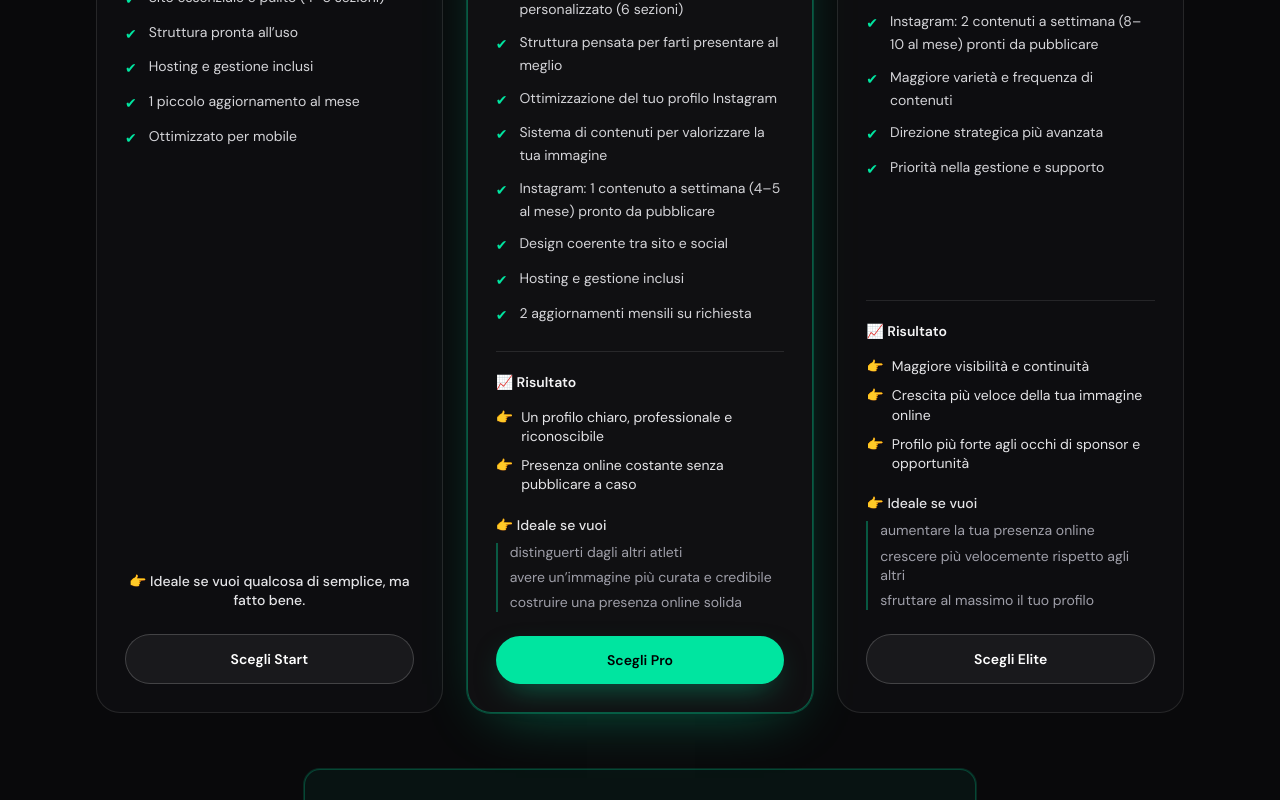
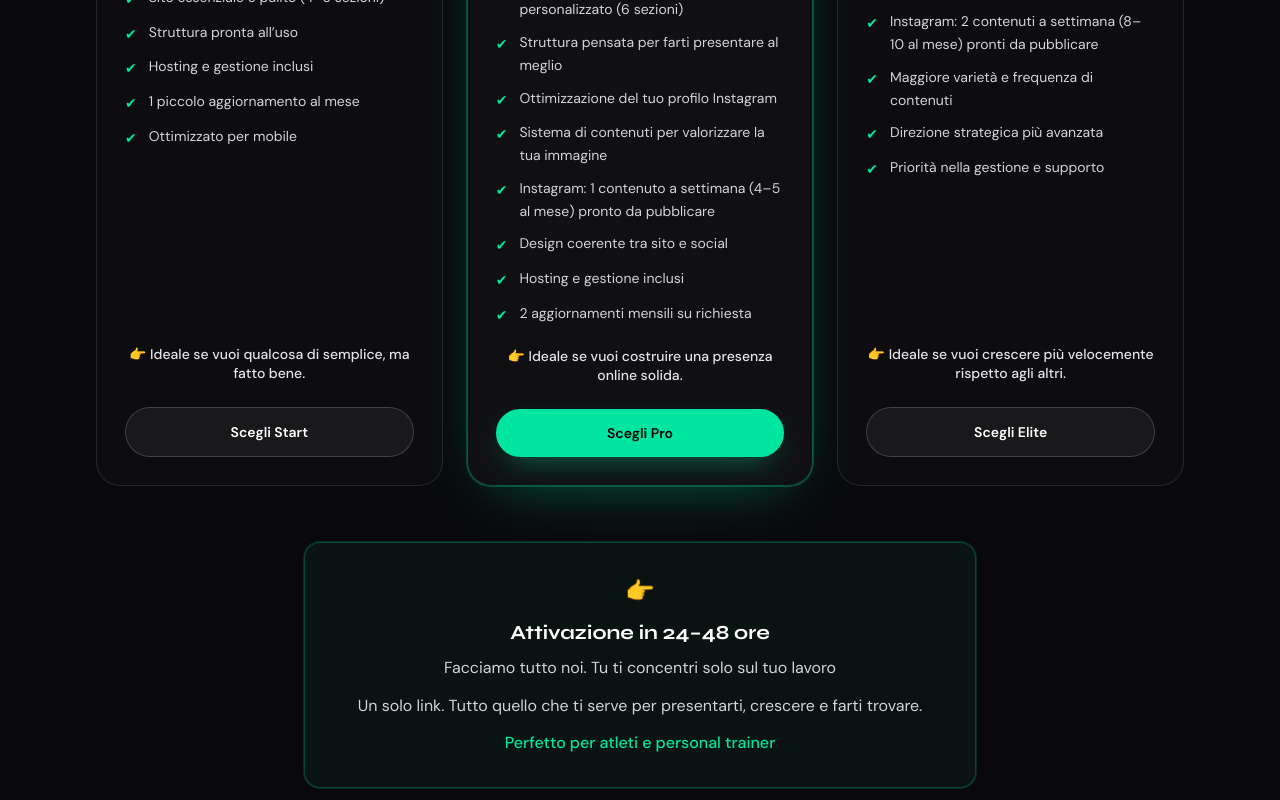
Before and after one commit to Salvo934/katahero, a Next.js app: page / in a window 1280 px wide. Shown: the part 4430-5230 px from the top of the page. Built offline with nearby package versions, Linux system fonts and the light colour scheme; no server answers.

Commit message:
aggiornamento

```diff
--- a/src/components/site/Packages.tsx
+++ b/src/components/site/Packages.tsx
@@ -11,13 +11,6 @@ type Tier = {
   highlighted: boolean;
   /** Titolo sopra l’elenco feature (es. “Cosa ottieni”). */
   featuresSectionTitle?: string;
-  /** Blocco finale strutturato (es. Risultato + ideale se). Sostituisce il singolo callout. */
-  resultBlock?: {
-    title: string;
-    outcomes: string[];
-    idealTitle: string;
-    idealBullets: string[];
-  };
 };
 
 const tiers: Tier[] = [
@@ -54,20 +47,7 @@ const tiers: Tier[] = [
       "Hosting e gestione inclusi",
       "2 aggiornamenti mensili su richiesta",
     ],
-    callout: "",
-    resultBlock: {
-      title: "📈 Risultato",
-      outcomes: [
-        "Un profilo chiaro, professionale e riconoscibile",
-        "Presenza online costante senza pubblicare a caso",
-      ],
-      idealTitle: "Ideale se vuoi",
-      idealBullets: [
-        "distinguerti dagli altri atleti",
-        "avere un’immagine più curata e credibile",
-        "costruire una presenza online solida",
-      ],
-    },
+    callout: "Ideale se vuoi costruire una presenza online solida.",
     highlighted: true,
   },
   {
@@ -84,21 +64,7 @@ const tiers: Tier[] = [
       "Direzione strategica più avanzata",
       "Priorità nella gestione e supporto",
     ],
-    callout: "",
-    resultBlock: {
-      title: "📈 Risultato",
-      outcomes: [
-        "Maggiore visibilità e continuità",
-        "Crescita più veloce della tua immagine online",
-        "Profilo più forte agli occhi di sponsor e opportunità",
-      ],
-      idealTitle: "Ideale se vuoi",
-      idealBullets: [
-        "aumentare la tua presenza online",
-        "crescere più velocemente rispetto agli altri",
-        "sfruttare al massimo il tuo profilo",
-      ],
-    },
+    callout: "Ideale se vuoi crescere più velocemente rispetto agli altri.",
     highlighted: false,
   },
 ];
@@ -217,39 +183,10 @@ export function Packages() {
                         </li>
                       ))}
                     </ul>
-                    {t.resultBlock ? (
-                      <div className="mt-6 space-y-4 border-t border-white/10 pt-5 text-sm">
-                        <p className="font-semibold text-zinc-100">{t.resultBlock.title}</p>
-                        <ul className="space-y-2.5 text-zinc-200">
-                          {t.resultBlock.outcomes.map((line) => (
-                            <li key={line} className="flex gap-2 leading-snug">
-                              <span className="shrink-0" aria-hidden>
-                                👉
-                              </span>
-                              <span>{line}</span>
-                            </li>
-                          ))}
-                        </ul>
-                        <div className="space-y-2 pt-1">
-                          <p className="font-medium text-zinc-200">
-                            <span aria-hidden>👉 </span>
-                            {t.resultBlock.idealTitle}
-                          </p>
-                          <ul className="space-y-1.5 border-l-2 border-accent/35 pl-3 text-zinc-400">
-                            {t.resultBlock.idealBullets.map((b) => (
-                              <li key={b} className="leading-snug">
-                                {b}
-                              </li>
-                            ))}
-                          </ul>
-                        </div>
-                      </div>
-                    ) : (
-                      <p className="mt-5 text-center text-sm font-medium leading-snug text-zinc-200">
-                        <span aria-hidden>👉 </span>
-                        {t.callout}
-                      </p>
-                    )}
+                    <p className="mt-5 text-center text-sm font-medium leading-snug text-zinc-200">
+                      <span aria-hidden>👉 </span>
+                      {t.callout}
+                    </p>
                   </div>
                 </div>
 
```
